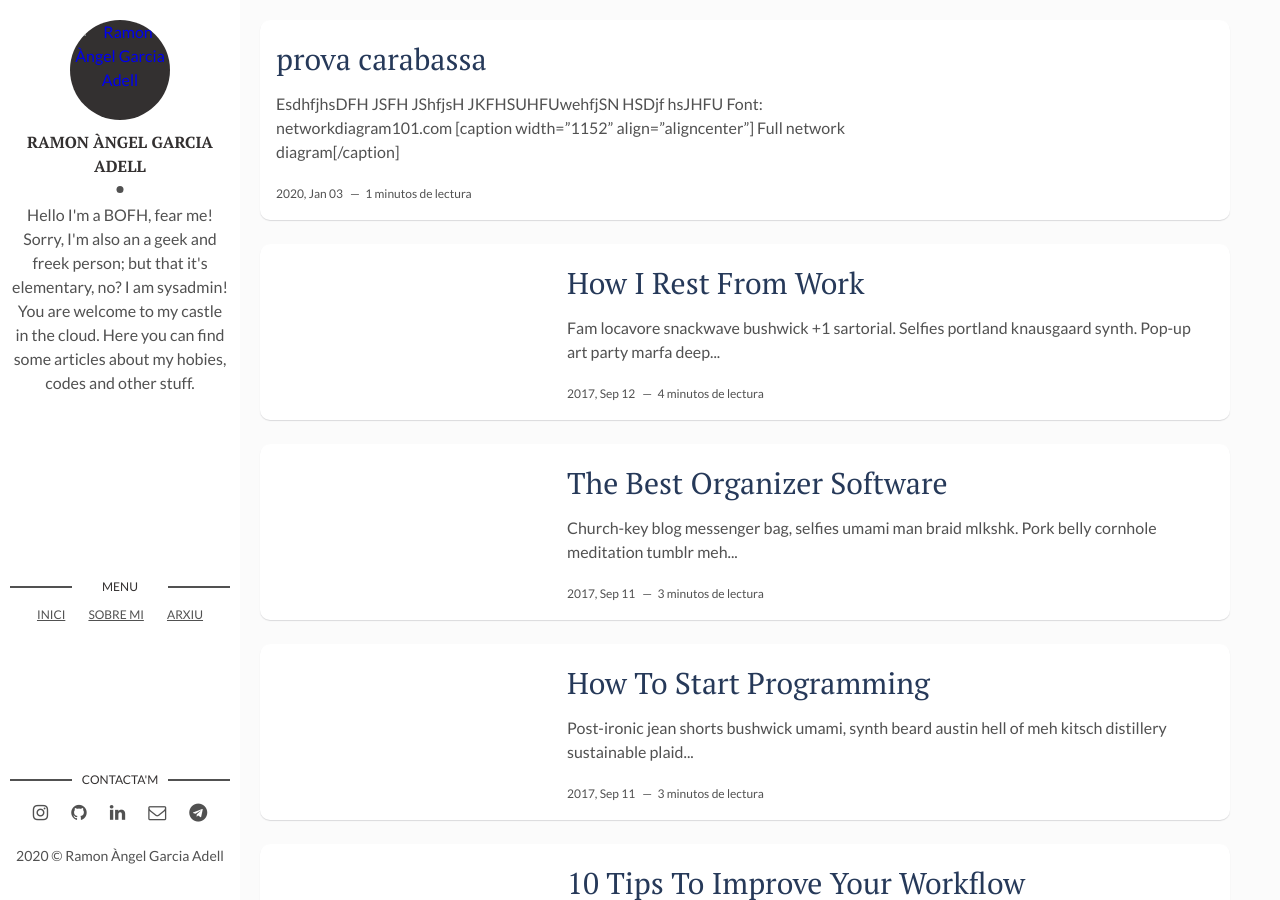
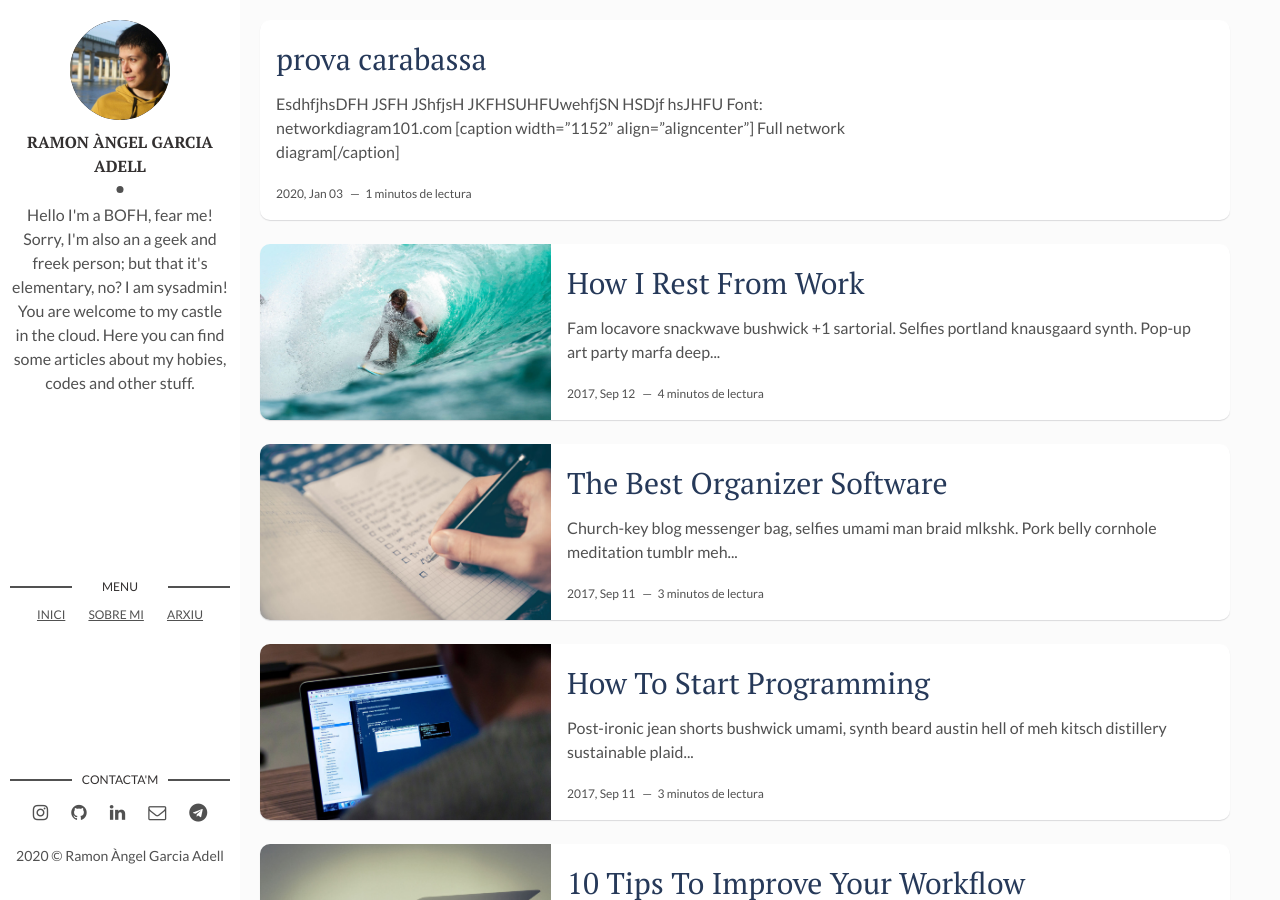
Before and after one commit to rangelet88/rangelet88.github.io, a Jekyll site: the page built from index.html, in a window 1280 px wide and 900 px high. Built offline with Jekyll 4.4.1, drawn with Linux system fonts in a browser that asks for light colours; the list of posts is cut into pages by our own code.

Commit message:
update img posts path

```diff
--- a/_config.yml
+++ b/_config.yml
@@ -6,7 +6,7 @@ baseurl: "" # the subpath of your site, e.g. /blog
 url: ""
 site-twitter: rangelet #if your site has a twitter account, enter it here
 permalink: ':title/'
-posts-img-url: 'assets/img/posts/'
+posts-img-url: '/assets/img/posts/'
 
 # Author Settings
 author: Ramon Àngel Garcia Adell # add your name
--- a/_layouts/main.html
+++ b/_layouts/main.html
@@ -5,7 +5,7 @@ layout: default
   <header>
     <div class="about">
       <div class="cover-author-image">
-        <a href="{{site.baseurl}}/"><img src="{{site.baseurl}}{{site.posts-img-url}}{% if site.author-img %}{{site.author-img}}{% endif %}" alt="{{site.author}}"></a>
+        <a href="{{site.baseurl}}/"><img src="{{site.baseurl}}\assets\img\{% if site.author-img %}{{site.author-img}}{% endif %}" alt="{{site.author}}"></a>
       </div>
       <div class="author-name">{{site.author}}</div>
       <p>{{site.about-author}}</p>
--- a/index.html
+++ b/index.html
@@ -4,7 +4,7 @@ layout: main
 {% for post in paginator.posts %}
 <article class="post">
   {% if post.img %}
-    <a class="post-thumbnail" style="background-image: url({{"/assets/img/" | prepend: site.baseurl | append : post.img}})" href="{{post.url | prepend: site.baseurl}}"></a>
+    <a class="post-thumbnail" style="background-image: url({{site.posts-img-url | prepend: site.baseurl | append : post.img}})" href="{{post.url | prepend: site.baseurl}}"></a>
   {% else %}
   {% endif %}
   <div class="post-content">
```
Also changed, not shown: 2 other files.
